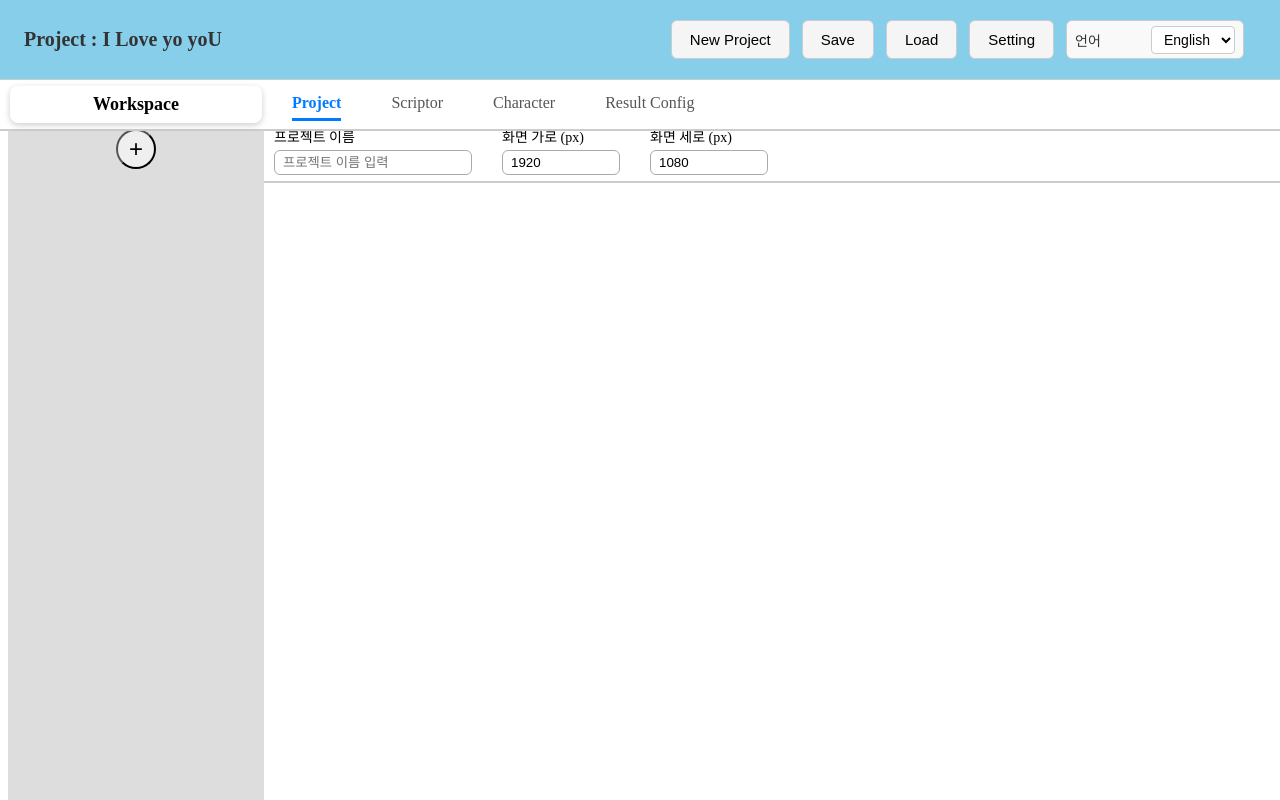
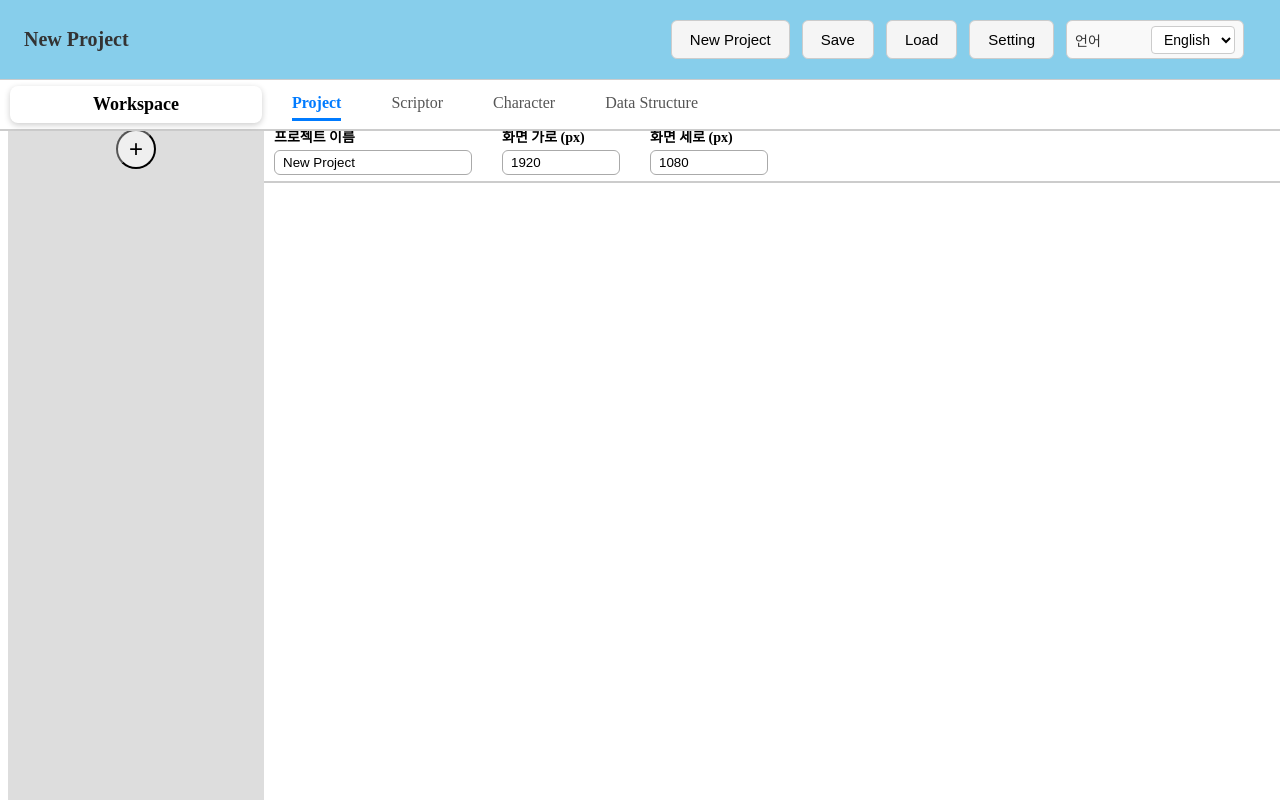
Before and after one commit to andoricano/JsonGenerator, a React (Vite) app: page / in a window 1280 px wide. Built offline with nearby package versions, Linux system fonts and the light colour scheme.

Commit message:
[fix] Project 데이터 관리를 위한 구조 변경.

```diff
--- a/src/components/header/Header.tsx
+++ b/src/components/header/Header.tsx
@@ -1,20 +1,9 @@
-import { useState } from "react";
-import Dialog from "../Dialog";
 import Toolbar from "./Toolbar";
 import Workspace from "../main/Workspace";
 import { useStore } from "../../stores/useStore";
 
 export default function Header() {
-  const projectName = useStore((state) => state.projectName);
-  const setProjectName = useStore((state) => state.setProjectName);
-  const [dialogOpen, setDialogOpen] = useState(false);
-
-  const handleConfirm = (newName: string) => {
-    if (newName.trim()) {
-      setProjectName(newName.trim());
-    }
-    setDialogOpen(false);
-  };
+  const projectName = useStore((state) => state.projectInfo.projectName);
 
   return (
     <>
@@ -34,31 +23,18 @@ export default function Header() {
         <h1
           style={{
             margin: 0,
-            cursor: "pointer",
             fontSize: "20px",
             fontWeight: 600,
             color: "#333",
-            transition: "color 0.2s ease",
           }}
-          onClick={() => setDialogOpen(true)}
-          onMouseEnter={(e) => (e.currentTarget.style.color = "#007bff")}
-          onMouseLeave={(e) => (e.currentTarget.style.color = "#333")}
         >
-          Project : {projectName}
+          {projectName}
         </h1>
 
         <Toolbar />
       </header>
       <Workspace />
 
-      <Dialog
-        open={dialogOpen}
-        title="프로젝트 이름 변경"
-        placeholder="새 프로젝트 이름"
-        defaultValue={projectName}
-        onClose={() => setDialogOpen(false)}
-        onConfirm={handleConfirm}
-      />
     </>
   );
 }
--- a/src/components/header/Toolbar.tsx
+++ b/src/components/header/Toolbar.tsx
@@ -5,7 +5,7 @@ export default function Toolbar() {
   const resetAll = useStore((state) => state.resetAll);
   const scriptItems = useStore((state) => state.scriptItems);
   const characterList = useStore((state) => state.characterList);
-  const projectName = useStore((state) => state.projectName);
+  const projectName = useStore((state) => state.projectInfo.projectName);
 
   const handleNew = () => {
     if (window.confirm("새 프로젝트를 시작하시겠습니까? 현재 데이터는 초기화됩니다.")) {
--- a/src/components/main/Canvas.tsx
+++ b/src/components/main/Canvas.tsx
@@ -2,7 +2,6 @@ import React from 'react';
 import { useStore } from "../../stores/useStore";
 import { TOOLS } from "../../stores/storeType";
 import Scriptor from "./tab/scriptor/Scriptor";
-import Editer from "./tab/editer/Editer";
 import Character from "./tab/character/Character";
 import SideBar from "../aside/SideBar";
 import Config from './tab/config/Config';
--- a/src/components/main/Workspace.tsx
+++ b/src/components/main/Workspace.tsx
@@ -8,7 +8,7 @@ export default function Workspace() {
     { label: TOOLS.PROJECT },
     { label: TOOLS.SCRIPTOR },
     { label: TOOLS.CHARACTER },
-    { label: TOOLS.CONFIGURATION },
+    { label: TOOLS.STRUCTURE },
   ];
 
   return (
--- a/src/components/main/tab/project/Project.tsx
+++ b/src/components/main/tab/project/Project.tsx
@@ -1,72 +1,92 @@
-import { useState } from "react";
+import Dialog from "../../../Dialog";
+import { useStore } from "../../../../stores/useStore";
 
 export default function Project() {
-    const [projectName, setProjectName] = useState("");
-    const [width, setWidth] = useState(1920);
-    const [height, setHeight] = useState(1080);
+    const projectInfo = useStore((state) => state.projectInfo);
+    const setProjectInfo = useStore((state) => state.setProjectInfo);
 
+    const { projectName, width, height } = projectInfo;
 
-    const handleChange = (field: "projectName" | "width" | "height", value: string | number) => {
-        if (field === "projectName") setProjectName(value as string);
-        if (field === "width") setWidth(Number(value));
-        if (field === "height") setHeight(Number(value));
+    const handleChange = (key: keyof typeof projectInfo, value: string | number) => {
+        setProjectInfo({ [key]: value });
     };
 
     return (
-        <div
-            style={{
-                display: "flex",
-                alignItems: "center",
-                gap: "30px",
-                borderBottom: "2px solid #ccc",
-                padding: "6px 10px",
-            }}
-        >
-            <div style={{ display: "flex", flexDirection: "column", gap: "4px" }}>
-                <label style={{ fontSize: "14px" }}>프로젝트 이름</label>
+        <div style={styles.container}>
+            {/* 프로젝트 이름 */}
+            <div style={styles.inputGroup}>
+                <label style={styles.label}>프로젝트 이름</label>
                 <input
                     type="text"
                     value={projectName}
                     onChange={(e) => handleChange("projectName", e.target.value)}
-                    style={{
-                        border: "1px solid #aaa",
-                        borderRadius: "6px",
-                        padding: "4px 8px",
-                        width: "180px",
-                    }}
+                    style={styles.inputName}
                     placeholder="프로젝트 이름 입력"
                 />
             </div>
 
-            <div style={{ display: "flex", flexDirection: "column", gap: "4px" }}>
-                <label style={{ fontSize: "14px" }}>화면 가로 (px)</label>
+            {/* 화면 가로 */}
+            <div style={styles.inputGroup}>
+                <label style={styles.label}>화면 가로 (px)</label>
                 <input
                     type="number"
                     value={width}
-                    onChange={(e) => handleChange("width", e.target.value)}
-                    style={{
-                        border: "1px solid #aaa",
-                        borderRadius: "6px",
-                        padding: "4px 8px",
-                        width: "100px",
-                    }}
+                    onChange={(e) => handleChange("width", Number(e.target.value))}
+                    style={styles.inputNumber}
                 />
             </div>
 
-            <div style={{ display: "flex", flexDirection: "column", gap: "4px" }}>
-                <label style={{ fontSize: "14px" }}>화면 세로 (px)</label>
+            {/* 화면 세로 */}
+            <div style={styles.inputGroup}>
+                <label style={styles.label}>화면 세로 (px)</label>
                 <input
                     type="number"
                     value={height}
-                    onChange={(e) => handleChange("height", e.target.value)}
-                    style={{
-                        border: "1px solid #aaa",
-                        borderRadius: "6px",
-                        padding: "4px 8px",
-                        width: "100px",
-                    }}
+                    onChange={(e) => handleChange("height", Number(e.target.value))}
+                    style={styles.inputNumber}
                 />
             </div>
+
+            {/* Dialog는 현재 코드에서 트리거가 없으나, 필요시 projectName 수정을 위해 유지 */}
+            <Dialog
+                open={false} // 필요에 따라 상태 추가
+                title="프로젝트 이름 변경"
+                placeholder="새 프로젝트 이름"
+                defaultValue={projectName}
+                onClose={() => { }}
+                onConfirm={(newName) => handleChange("projectName", newName.trim())}
+            />
         </div>
     );
 }
+
+const styles: Record<string, React.CSSProperties> = {
+    container: {
+        display: "flex",
+        alignItems: "center",
+        gap: "30px",
+        borderBottom: "2px solid #ccc",
+        padding: "6px 10px",
+    },
+    inputGroup: {
+        display: "flex",
+        flexDirection: "column",
+        gap: "4px"
+    },
+    label: {
+        fontSize: "14px",
+        fontWeight: "bold"
+    },
+    inputName: {
+        border: "1px solid #aaa",
+        borderRadius: "6px",
+        padding: "4px 8px",
+        width: "180px",
+    },
+    inputNumber: {
+        border: "1px solid #aaa",
+        borderRadius: "6px",
+        padding: "4px 8px",
+        width: "100px",
+    }
+};
--- a/src/stores/storeType.ts
+++ b/src/stores/storeType.ts
@@ -1,6 +1,13 @@
+export interface ProjectInfo {
+  projectName: string;
+  width: number;
+  height: number;
+  resourcePath: string;
+}
+
 export type Lang = "ko" | "en";
 
-export const SUPPORTED_LANGUAGES: { code: Lang; label: string }[] = [ // 'export'가 있어야 함
+export const SUPPORTED_LANGUAGES: { code: Lang; label: string }[] = [
   { code: "ko", label: "한국어" },
   { code: "en", label: "English" },
 ];
@@ -9,7 +16,7 @@ export const TOOLS = {
   PROJECT: "Project",
   SCRIPTOR: "Scriptor",
   CHARACTER: "Character",
-  CONFIGURATION: "Result Config"
+  STRUCTURE: "Data Structure"
 } as const;
 
 export type ToolType = typeof TOOLS[keyof typeof TOOLS];
@@ -33,28 +40,28 @@ export interface Script {
 }
 
 export interface AppState {
+  // ===== Project State =====
+  projectInfo: ProjectInfo;
+
   // ===== App State =====
-  projectName: string;
   lang: Lang;
   darkMode: boolean;
-  activeTool: string;
-
+  activeTool: ToolType;
 
   // ===== Logic State =====
   images: { id: number; url: string }[];
   scriptItems: Script[];
   selectedIndex: number;
 
-
   // ===== Character State =====
   characterList: Character[];
   selectedCharacter: Character | null;
 
   // ===== Actions =====
-  setProjectName: (name: string) => void;
+  setProjectInfo: (info: Partial<ProjectInfo>) => void;
   setLang: (lang: Lang) => void;
   toggleDarkMode: () => void;
-  setActiveTool: (tool: string) => void;
+  setActiveTool: (tool: ToolType) => void;
 
   // Scriptor Actions
   addScriptItem: () => void;
--- a/src/stores/useStore.ts
+++ b/src/stores/useStore.ts
@@ -14,31 +14,43 @@ const defaultScript: Script = {
   character: [{ character: defaultCharacter[0], position: 0, tone: 1 }]
 };
 
+const createDefaultScript = (): Script => ({
+  id: nanoid(),
+  text: "",
+  character: [{ character: defaultCharacter[0], position: 0, tone: 1 }]
+});
+
 export const useStore = create<AppState>((set, get) => ({
-  // ===== App State =====
-  projectName: "I Love yo yoU",
+  // Initial State
+  projectInfo: {
+    projectName: 'New Project',
+    width: 1920,
+    height: 1080,
+    resourcePath: '',
+  },
   lang: "en",
   darkMode: false,
   activeTool: TOOLS.PROJECT,
-
-  // ===== Logic State =====
   images: [],
-  scriptItems: [{ ...defaultScript }],
+  scriptItems: [createDefaultScript()],
   selectedIndex: 0,
-
-  // ===== Character State =====
   characterList: defaultCharacter,
   selectedCharacter: defaultCharacter[0],
 
   // ===== Actions =====
-  setProjectName: (name) => set({ projectName: name }),
+  setProjectInfo: (info) => set((state) => ({
+    projectInfo: { ...state.projectInfo, ...info }
+  })),
+
   setLang: (lang) => set({ lang }),
+
   toggleDarkMode: () => set((state) => ({ darkMode: !state.darkMode })),
+
   setActiveTool: (tool) => set({ activeTool: tool }),
 
   // Scriptor Actions
   addScriptItem: () => set((state) => {
-    const newItem = { ...defaultScript, id: nanoid() };
+    const newItem = createDefaultScript();
     const newList = [...state.scriptItems, newItem];
     return {
       scriptItems: newList,
@@ -46,11 +58,14 @@ export const useStore = create<AppState>((set, get) => ({
     };
   }),
 
-  removeScriptItem: (idx) => set((state) => ({
-    scriptItems: state.scriptItems.filter((_, i) => i !== idx),
-    // 삭제 후 인덱스 보정
-    selectedIndex: Math.max(0, state.selectedIndex >= idx ? state.selectedIndex - 1 : state.selectedIndex)
-  })),
+  removeScriptItem: (idx) => set((state) => {
+    const newList = state.scriptItems.filter((_, i) => i !== idx);
+    const nextIdx = Math.max(0, state.selectedIndex >= idx ? state.selectedIndex - 1 : state.selectedIndex);
+    return {
+      scriptItems: newList.length > 0 ? newList : [createDefaultScript()],
+      selectedIndex: newList.length > 0 ? nextIdx : 0
+    };
+  }),
 
   setSelectedIndex: (idx) => set({ selectedIndex: idx }),
 
@@ -123,16 +138,16 @@ export const useStore = create<AppState>((set, get) => ({
   },
 
   initDefaultCharacterImages: async () => {
-
+    // 이미지 로드 로직 구현 필요
   },
 
   resetAll: () => set({
-    projectName: "I Love yo yoU",
+    projectInfo: { projectName: 'New Project', width: 1920, height: 1080, resourcePath: '' },
     lang: "en",
     darkMode: false,
-    activeTool: "Scriptor",
+    activeTool: TOOLS.PROJECT,
     images: [],
-    scriptItems: [{ ...defaultScript, id: nanoid() }],
+    scriptItems: [createDefaultScript()],
     selectedIndex: 0,
     characterList: defaultCharacter,
     selectedCharacter: defaultCharacter[0]
```
